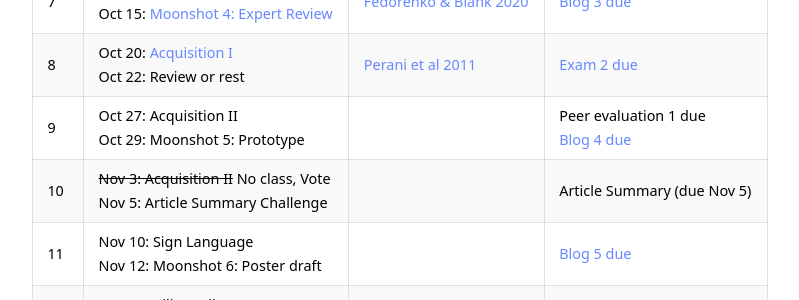
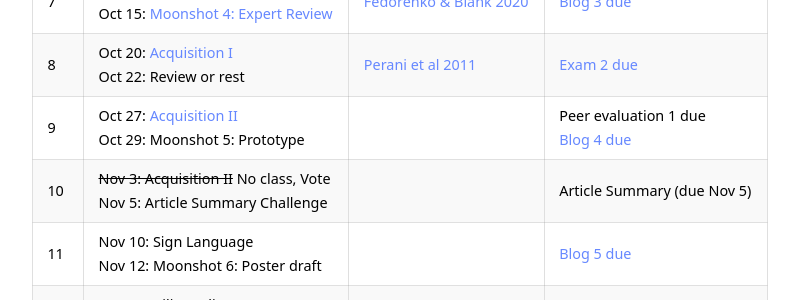
Before and after one commit to kschuler/ling104, a Jekyll site: the page built from index.md, in a window 1280 px wide and 900 px high, scrolled down 2744 px. Shown: the part 154-454 px from the top of the window, without its empty margins (240-1039 px from the left). Built offline with Jekyll 4.4.1, drawn with Linux system fonts in a browser that asks for light colours; part of the change alters nothing that is shown.

```diff
--- a/index.md
+++ b/index.md
@@ -73,7 +73,7 @@ Wk  | Lecture | Readings | Resources
 6 | Oct 6: [Words](https://public.3.basecamp.com/p/XdWKRWtcpDpxkg6p2b2n3ajo) <br> Oct 8: [Moonshot 3: Peer Review](https://public.3.basecamp.com/p/WXxqCZ5EjBKGydnd6hm2uCA3)  | [Quiroga etal 2005](https://app.perusall.com/courses/ling-104-001-2020c-intro-to-language-and-the-brain/quiroga-et-al-2005-invariant-visual-representation-by-single-neurons-in-the-human-brain?assignmentId=xDLufpq6hJuHDx9sF&part=1)| [Blog 2 due](https://canvas.upenn.edu/courses/1530046/assignments/8162722)
 7 | Oct 13: [Syntax](https://public.3.basecamp.com/p/EA6ajvVEQCEYz8HAWtXy4Ety) <br> Oct 15: [Moonshot 4: Expert Review](https://public.3.basecamp.com/p/DjQopTiuZJPibJNJjF9zZ4ZJ) | [Fedorenko & Blank 2020](https://app.perusall.com/courses/ling-104-001-2020c-intro-to-language-and-the-brain/fedorenko-and-blank-2020-broca-s-area-is-not-a-natural-kind?assignmentId=j4vEwPR6Cnxs6gbnQ&part=1)| [Blog 3 due](https://canvas.upenn.edu/courses/1530046/assignments/8162723)
 8 | Oct 20: [Acquisition I](https://public.3.basecamp.com/p/DW7j3UKyLqdDcDtSUiyCUZ2s) <br> Oct 22: **Review or rest**| [Perani et al 2011](https://app.perusall.com/courses/ling-104-001-2020c-intro-to-language-and-the-brain/perani-et-al-2011-neural-language-networks-at-birth?assignmentId=ck6Jp3LtTELfeixPp&part=1) | [Exam 2 due](https://canvas.upenn.edu/courses/1530046/assignments/8162038)
-9 | Oct 27: Acquisition II<br> Oct 29: Moonshot 5: Prototype | | Peer evaluation 1 due<br>[Blog 4 due](https://canvas.upenn.edu/courses/1530046/assignments/8162726)
+9 | Oct 27: [Acquisition II](https://public.3.basecamp.com/p/twgpDoK1RZz99XmPhohRZFPB)<br> Oct 29: Moonshot 5: Prototype | | Peer evaluation 1 due<br>[Blog 4 due](https://canvas.upenn.edu/courses/1530046/assignments/8162726)
 10 | ~~Nov 3:  Acquisition II~~ **No class, Vote** <br> Nov 5: Article Summary Challenge | | Article Summary (due Nov 5)
 11 | Nov 10: Sign Language <br> Nov 12: Moonshot 6: Poster draft| | [Blog 5 due](https://canvas.upenn.edu/courses/1530046/assignments/8162742)
 12 | Nov 17: Bilingualism <br> Nov 19: **Review or rest** | | [Exam 3 due](https://canvas.upenn.edu/courses/1530046/assignments/8162040)
```
